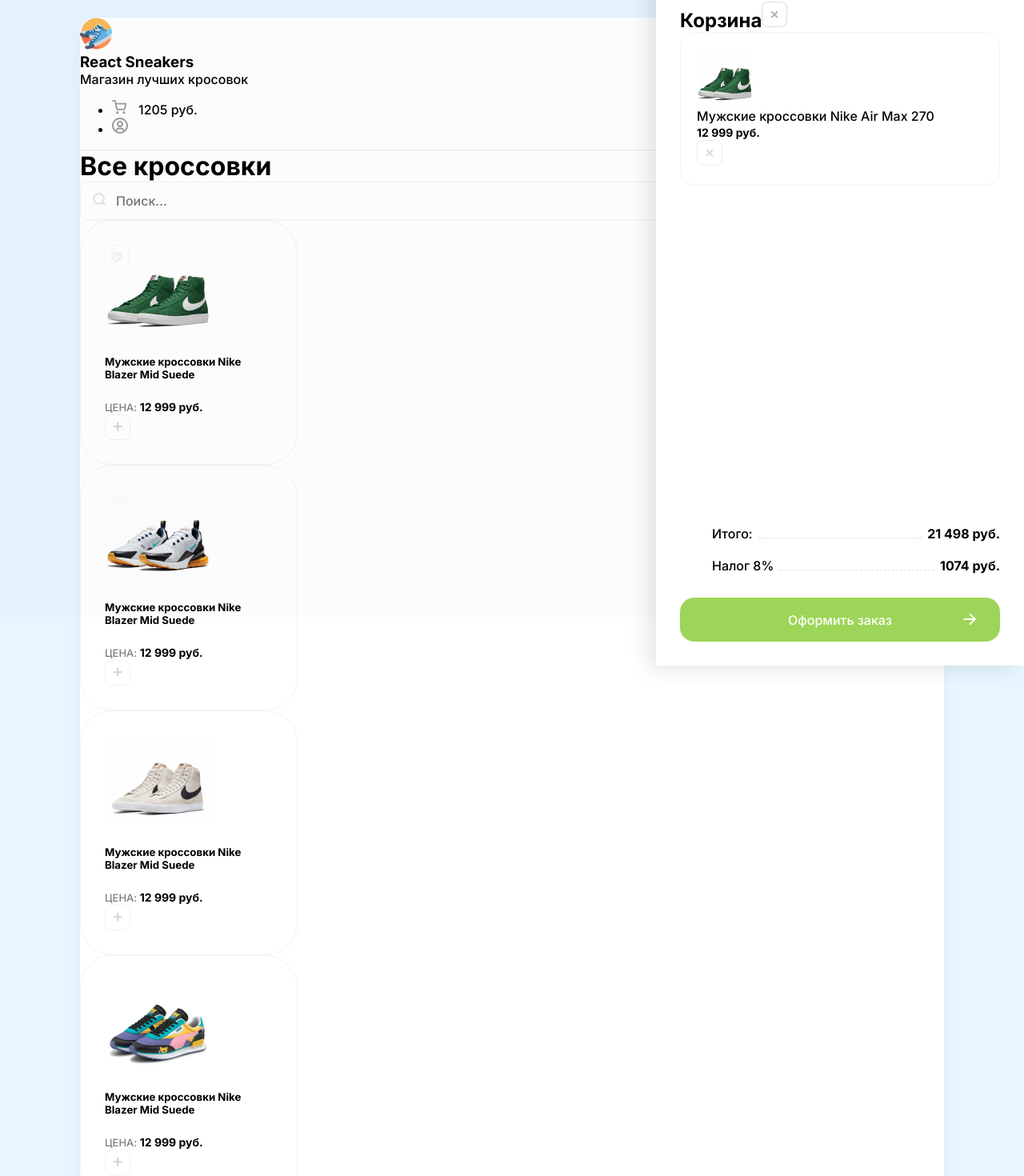
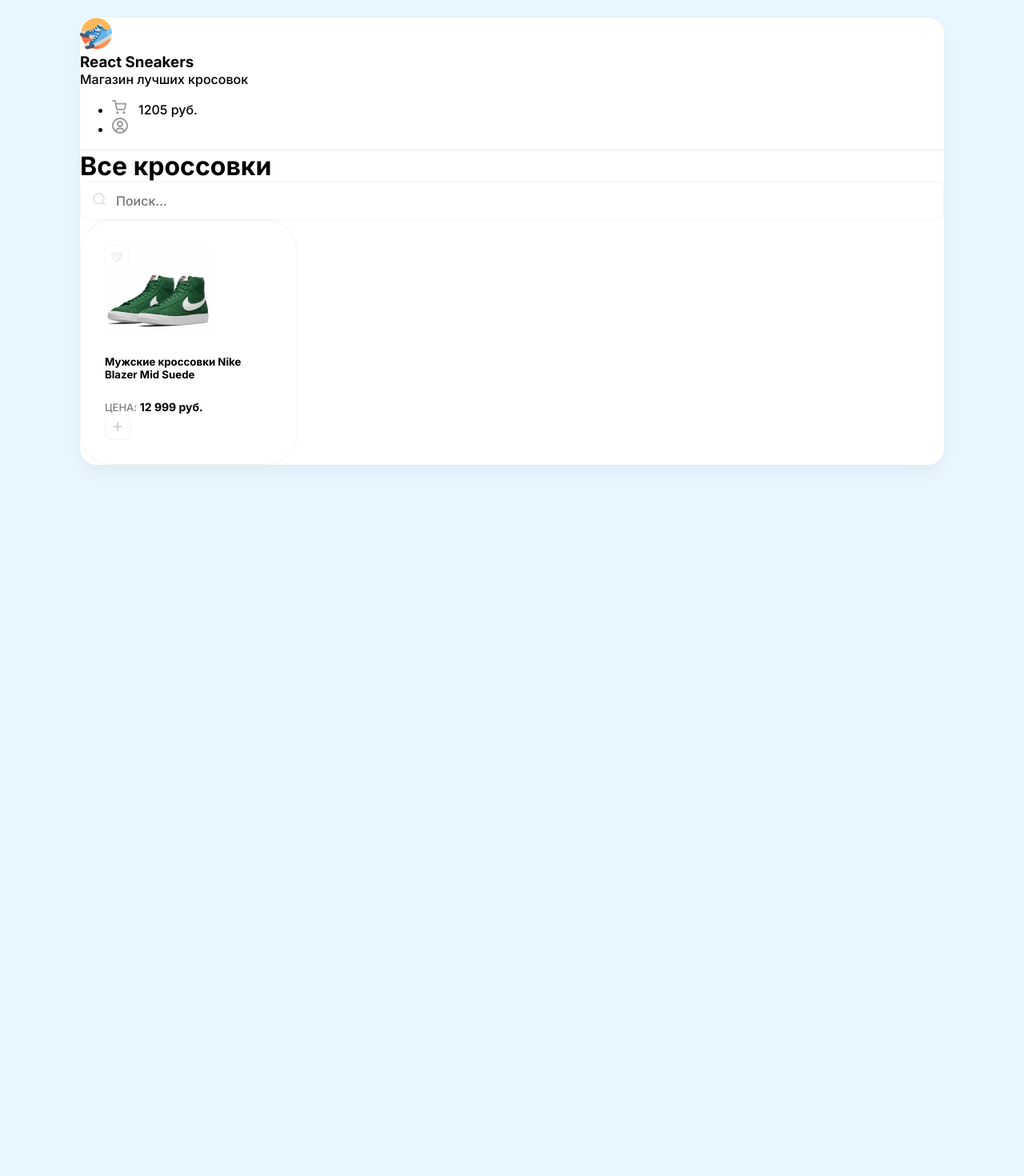
Before and after one commit to alexeyinn/react-sneakers, a React (Create React App) app: page / in a window 1280 px wide. Shown: the part 28-1498 px from the top of the page at 80% size. After the commit the page ends 800 px from the top, so only its background shows below. Built offline with nearby package versions, Linux system fonts and the light colour scheme.

Commit message:
markup: разбили верстку на основные компоненты

```diff
--- a/src/App.js
+++ b/src/App.js
@@ -1,65 +1,13 @@
+import Card from "./components/Card";
+import Drawer from "./components/Drawer";
+import Header from "./components/Header";
+
 function App() {
   return (
     <div>
       <div className="App clear">
-        <div className="overlay">
-          <div className="drawer">
-            <h2 className="mb-30 d-flex justify-between">
-              Корзина
-              <img className="cu-p" src="/img/btn-remove.svg" alt="remove" />
-            </h2>
-            <div className="items">
-              <div className="cartItem d-flex align-center mb-20">
-                <img
-                  className="mr-20"
-                  src="/img/sneakers/1.jpg"
-                  alt="sneakers"
-                />
-                <div className="mr-20">
-                  <p className="mb-5">Мужские кроссовки Nike Air Max 270</p>
-                  <b>12 999 руб.</b>
-                </div>
-                <img src="/img/btn-remove.svg" alt="remove" />
-              </div>
-            </div>
-            <div className="cartTotalBlock">
-              <ul>
-                <li>
-                  <span>Итого:</span>
-                  <div></div>
-                  <b>21 498 руб. </b>
-                </li>
-                <li>
-                  <span>Налог 8%</span>
-                  <div></div>
-                  <b>1074 руб.</b>
-                </li>
-              </ul>
-              <button className="greenButton">
-                Оформить заказ
-                <img src="/img/arrow.svg" alt="arrow" />
-              </button>
-            </div>
-          </div>
-        </div>
-        <header className="d-flex justify-between align-center p-40">
-          <div className="headerLeft d-flex align-center">
-            <img src="img/logo.png" alt="logo" />
-            <div className="headerInfo">
-              <h3 className="text-uppercase">React Sneakers</h3>
-              <p className="opacity-5">Магазин лучших кросовок</p>
-            </div>
-          </div>
-          <ul className="d-flex">
-            <li className="mr-30">
-              <img src="img/cart.svg" alt="cart" />
-              <span>1205 руб.</span>
-            </li>
-            <li>
-              <img src="img/user.svg" alt="user" />
-            </li>
-          </ul>
-        </header>
+        <Drawer />
+        <Header />
         <div className="content p-40">
           <div className="mb-40 align-between justify-between d-flex">
             <h1>Все кроссовки</h1>
@@ -69,77 +17,7 @@ function App() {
             </div>
           </div>
           <div className="d-flex">
-            <div className="card">
-              <div className="favourite">
-                <img src="/img/heart-unliked.svg" alt="unliked" />
-              </div>
-              <img
-                className="sneakersPhoto"
-                src="/img/sneakers/1.jpg"
-                alt="sneakers"
-              />
-              <h5>Мужские кроссовки Nike Blazer Mid Suede</h5>
-              <div className="d-flex justify-between align-center">
-                <div className="d-flex flex-column">
-                  <span>Цена: </span>
-                  <b>12 999 руб.</b>
-                </div>
-                <button className="button">
-                  <img src="/img/plus.svg" alt="plus" />
-                </button>
-              </div>
-            </div>
-            <div className="card">
-              <img
-                className="sneakersPhoto"
-                src="/img/sneakers/2.jpg"
-                alt="sneakers"
-              />
-              <h5>Мужские кроссовки Nike Blazer Mid Suede</h5>
-              <div className="d-flex justify-between align-center">
-                <div className="d-flex flex-column">
-                  <span>Цена: </span>
-                  <b>12 999 руб.</b>
-                </div>
-                <button className="button">
-                  <img src="/img/plus.svg" alt="plus" />
-                </button>
-              </div>
-            </div>
-            <div className="card">
-              <img
-                className="sneakersPhoto"
-                src="/img/sneakers/3.jpg"
-                alt="sneakers"
-              />
-              <h5>Мужские кроссовки Nike Blazer Mid Suede</h5>
-              <div className="d-flex justify-between align-center">
-                <div className="d-flex flex-column">
-                  <span>Цена: </span>
-                  <b>12 999 руб.</b>
-                </div>
-                <button className="button">
-                  <img src="/img/plus.svg" alt="plus" />
-                </button>
-              </div>
-            </div>
-            <div className="card">
-              <img
-                className="sneakersPhoto"
-                src="/img/sneakers/4.jpg"
-                alt="sneakers"
-              />
-              <h5>Мужские кроссовки Nike Blazer Mid Suede</h5>
-              <div className="d-flex justify-between align-center">
-                <div className="d-flex flex-column">
-                  <span>Цена: </span>
-                  <b>12 999 руб.</b>
-                </div>
-                <button className="button">
-                  <img src="/img/plus.svg" alt="plus" />
-                </button>
-              </div>
-            </div>
+            <Card />
           </div>
         </div>
       </div>
--- /dev/null
+++ b/src/components/Card.jsx
@@ -0,0 +1,22 @@
+function Card() {
+  return (
+    <div className="card">
+      <div className="favourite">
+        <img src="/img/heart-unliked.svg" alt="unliked" />
+      </div>
+      <img className="sneakersPhoto" src="/img/sneakers/1.jpg" alt="sneakers" />
+      <h5>Мужские кроссовки Nike Blazer Mid Suede</h5>
+      <div className="d-flex justify-between align-center">
+        <div className="d-flex flex-column">
+          <span>Цена: </span>
+          <b>12 999 руб.</b>
+        </div>
+        <button className="button">
+          <img src="/img/plus.svg" alt="plus" />
+        </button>
+      </div>
+    </div>
+  );
+}
+
+export default Card;
--- /dev/null
+++ b/src/components/Drawer.jsx
@@ -0,0 +1,42 @@
+function Drawer() {
+  return (
+    <div style={{ display: "none" }} className="overlay">
+      <div className="drawer">
+        <h2 className="mb-30 d-flex justify-between">
+          Корзина
+          <img className="cu-p" src="/img/btn-remove.svg" alt="remove" />
+        </h2>
+        <div className="items">
+          <div className="cartItem d-flex align-center mb-20">
+            <img className="mr-20" src="/img/sneakers/1.jpg" alt="sneakers" />
+            <div className="mr-20">
+              <p className="mb-5">Мужские кроссовки Nike Air Max 270</p>
+              <b>12 999 руб.</b>
+            </div>
+            <img src="/img/btn-remove.svg" alt="remove" />
+          </div>
+        </div>
+        <div className="cartTotalBlock">
+          <ul>
+            <li>
+              <span>Итого:</span>
+              <div></div>
+              <b>21 498 руб. </b>
+            </li>
+            <li>
+              <span>Налог 8%</span>
+              <div></div>
+              <b>1074 руб.</b>
+            </li>
+          </ul>
+          <button className="greenButton">
+            Оформить заказ
+            <img src="/img/arrow.svg" alt="arrow" />
+          </button>
+        </div>
+      </div>
+    </div>
+  );
+}
+
+export default Drawer;
--- /dev/null
+++ b/src/components/Header.jsx
@@ -0,0 +1,24 @@
+function Header() {
+  return (
+    <header className="d-flex justify-between align-center p-40">
+      <div className="headerLeft d-flex align-center">
+        <img src="img/logo.png" alt="logo" />
+        <div className="headerInfo">
+          <h3 className="text-uppercase">React Sneakers</h3>
+          <p className="opacity-5">Магазин лучших кросовок</p>
+        </div>
+      </div>
+      <ul className="d-flex">
+        <li className="mr-30">
+          <img src="img/cart.svg" alt="cart" />
+          <span>1205 руб.</span>
+        </li>
+        <li>
+          <img src="img/user.svg" alt="user" />
+        </li>
+      </ul>
+    </header>
+  );
+}
+
+export default Header;
```
